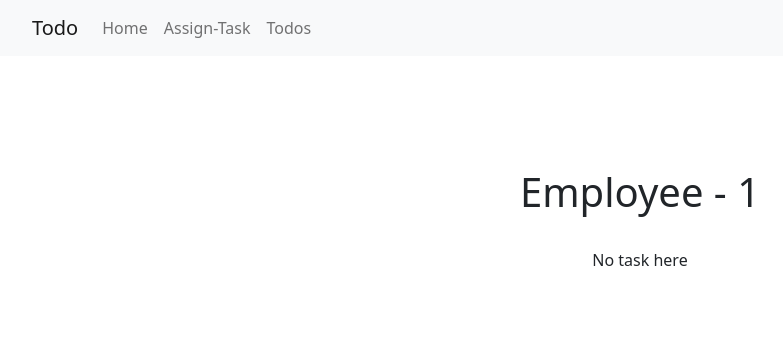
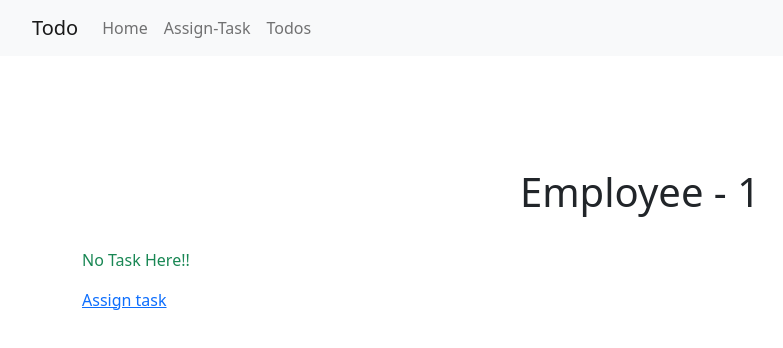
Before and after one commit to Samsuddin-Shohan/employee-todo, a React (Create React App) app: page /todos/1 in a window 1280 px wide. Shown: the top 348 px of the page, without its empty margins (0-783 px from the left). Built offline with nearby package versions, Linux system fonts and the light colour scheme.

Commit message:
complete except polishing

```diff
--- a/src/components/SingleEmployeeTodo/SingleEmployeeTodo.jsx
+++ b/src/components/SingleEmployeeTodo/SingleEmployeeTodo.jsx
@@ -1,6 +1,6 @@
 import React, { useContext } from 'react';
 import { Container } from 'react-bootstrap';
-import { useParams } from 'react-router-dom';
+import { Link, useParams } from 'react-router-dom';
 import { EmployeeContext } from '../../App';
 import NavBar from '../shared/NavBar';
 import SingleTodo from '../SingleTodo/SingleTodo';
@@ -16,20 +16,28 @@ const SingleEmployeeTodo = () => {
             <Container>
                 <div
                     style={{
-                        textAlign: 'center',
                         paddingTop: '10%',
-                        marginBottom: '3rem',
+                        margin: 'auto auto',
                     }}
                 >
-                    <h1 style={{ marginBottom: '2rem' }}>Employee - {id} </h1>
-                    <div>
-                        {currentEmployeeTasks.length == 0
-                            ? 'No task here'
-                            : currentEmployeeTasks.map((task) => (
-                                 <SingleTodo task={task} key={task.id} profileId={id}>
-
-                                 </SingleTodo>
-                              ))}
+                    <h1 style={{ marginBottom: '2rem', textAlign: 'center' }}>
+                        Employee - {id}{' '}
+                    </h1>
+                    <div style={{ maxWidth: '' }}>
+                        {currentEmployeeTasks.length == 0 ? (
+                            <div>
+                                <p className='text-success'>No Task Here!!</p>
+                                <Link to={'/assigntask'}>Assign task</Link>
+                            </div>
+                        ) : (
+                            currentEmployeeTasks.map((task) => (
+                                <SingleTodo
+                                    task={task}
+                                    key={task.id}
+                                    profileId={id}
+                                ></SingleTodo>
+                            ))
+                        )}
                     </div>
                 </div>
             </Container>
--- a/src/components/SingleTodo/SingleTodo.jsx
+++ b/src/components/SingleTodo/SingleTodo.jsx
@@ -37,15 +37,24 @@ const SingleTodo = ({ task, profileId }) => {
         );
         newEmployees[profileId - 1].tasks = currentProfileTasks;
         // console.log(newEmployees);
-        alert('Todo delete');
+        // alert('Todo delete');
         setDeleted(!deleted);
-        console.log('task deleted');
+        // console.log('task deleted');
 
         setEmpoloyeees(newEmployees);
     };
     return (
         <div>
-            <div style={{ marginBottom: '1rem' }}>
+            <div
+                style={{
+                    marginBottom: '.3rem',
+                    color: '#FCFBF9',
+                    background: '#98B6EC',
+                    padding: '.2rem',
+                    paddingLeft: '2rem',
+                    borderRadius: '1rem',
+                }}
+            >
                 <input
                     type='checkbox'
                     defaultChecked={isChecked}
@@ -60,7 +69,7 @@ const SingleTodo = ({ task, profileId }) => {
                 </span>
                 <span style={{ marginLeft: '1rem' }}>
                     <button
-                        className='btn btn-danger btn-sm'
+                        className='btn btn-outline-danger btn-sm'
                         onClick={() => handleDelete(task.id)}
                     >
                         Delete
```
